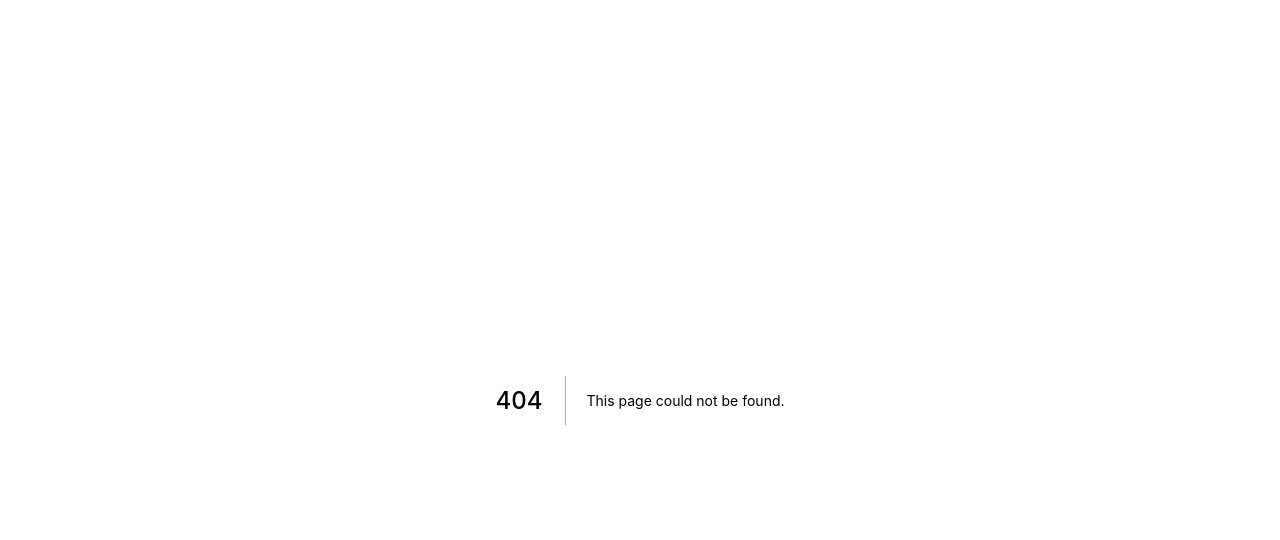
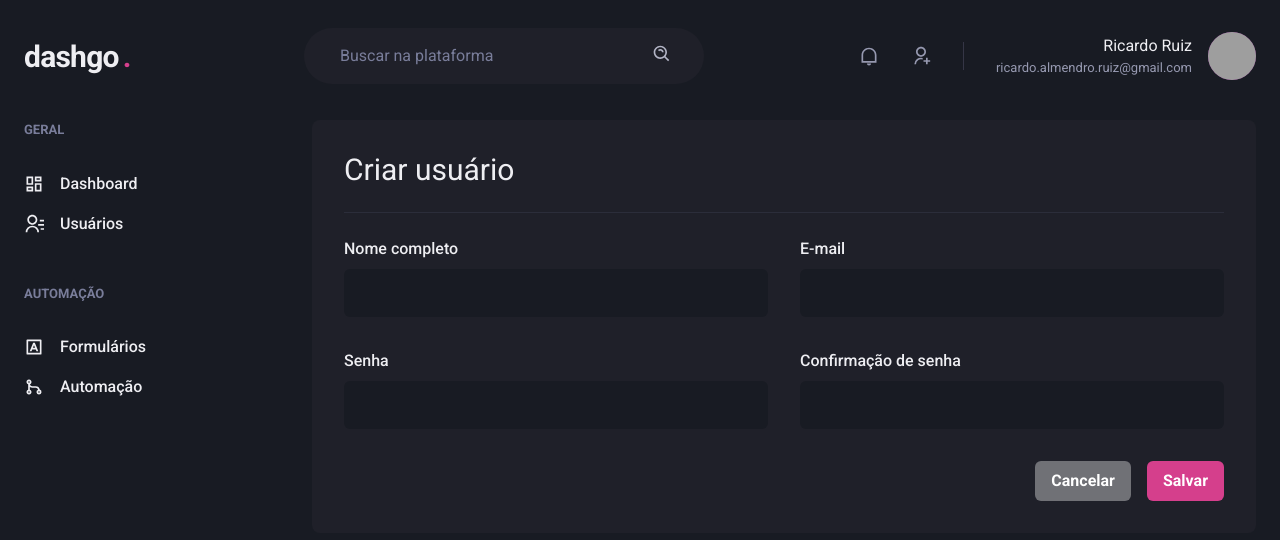
Before and after one commit to ricardoaruiz/ignite-dashgo-rar, a Next.js app: page /users/create in a window 1280 px wide. Before the commit this address had no page. Shown: the top 540 px of the page. Built offline with nearby package versions, Linux system fonts and the light colour scheme; grey boxes are pictures that could not be loaded.

Commit message:
feat: initial version of create user page

```diff
--- /dev/null
+++ b/src/pages/users/create.tsx
@@ -0,0 +1,55 @@
+import React from 'react'
+import {
+  Box,
+  Button,
+  Divider,
+  Flex,
+  Heading,
+  HStack,
+  SimpleGrid,
+  VStack,
+} from '@chakra-ui/react'
+import { Header, Input } from '../../components'
+import { Sidebar } from '../../components/Sidebar/Sidebar'
+
+const CreateUsersPage = () => {
+  return (
+    <Box>
+      <Header />
+
+      <Flex my="6" mx="auto" px="6" w="100%" maxWidth={1480}>
+        <Sidebar />
+
+        <Box flex="1" borderRadius={8} bg="gray.800" p="8">
+          <Heading size="lg" fontWeight="normal">
+            Criar usuário
+          </Heading>
+          <Divider my="6" borderColor="gray.700" />
+
+          <VStack spacing="8">
+            <SimpleGrid minChildWidth="240px" spacing="8" w="100%">
+              <Input name="name" label="Nome completo" />
+              <Input name="email" label="E-mail" type="email" />
+            </SimpleGrid>
+            <SimpleGrid minChildWidth="240px" spacing="8" w="100%">
+              <Input name="password" label="Senha" type="password" />
+              <Input
+                name="passwordConfirmation"
+                label="Confirmação de senha"
+                type="password"
+              />
+            </SimpleGrid>
+          </VStack>
+          <Flex mt="8" justifyContent="flex-end">
+            <HStack spacing="4">
+              <Button colorScheme="whiteAlpha">Cancelar</Button>
+              <Button colorScheme="pink">Salvar</Button>
+            </HStack>
+          </Flex>
+        </Box>
+      </Flex>
+    </Box>
+  )
+}
+
+export default CreateUsersPage
```
